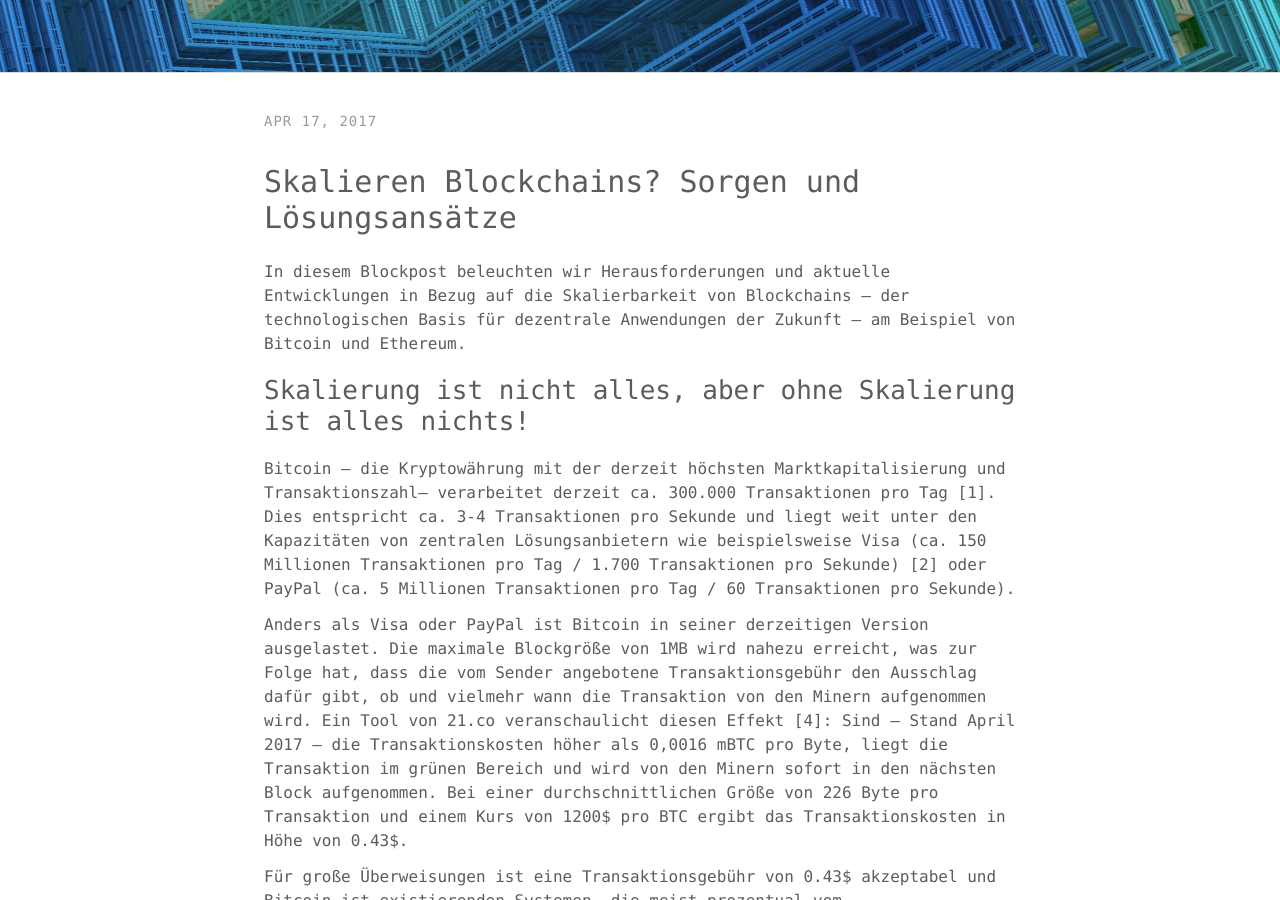
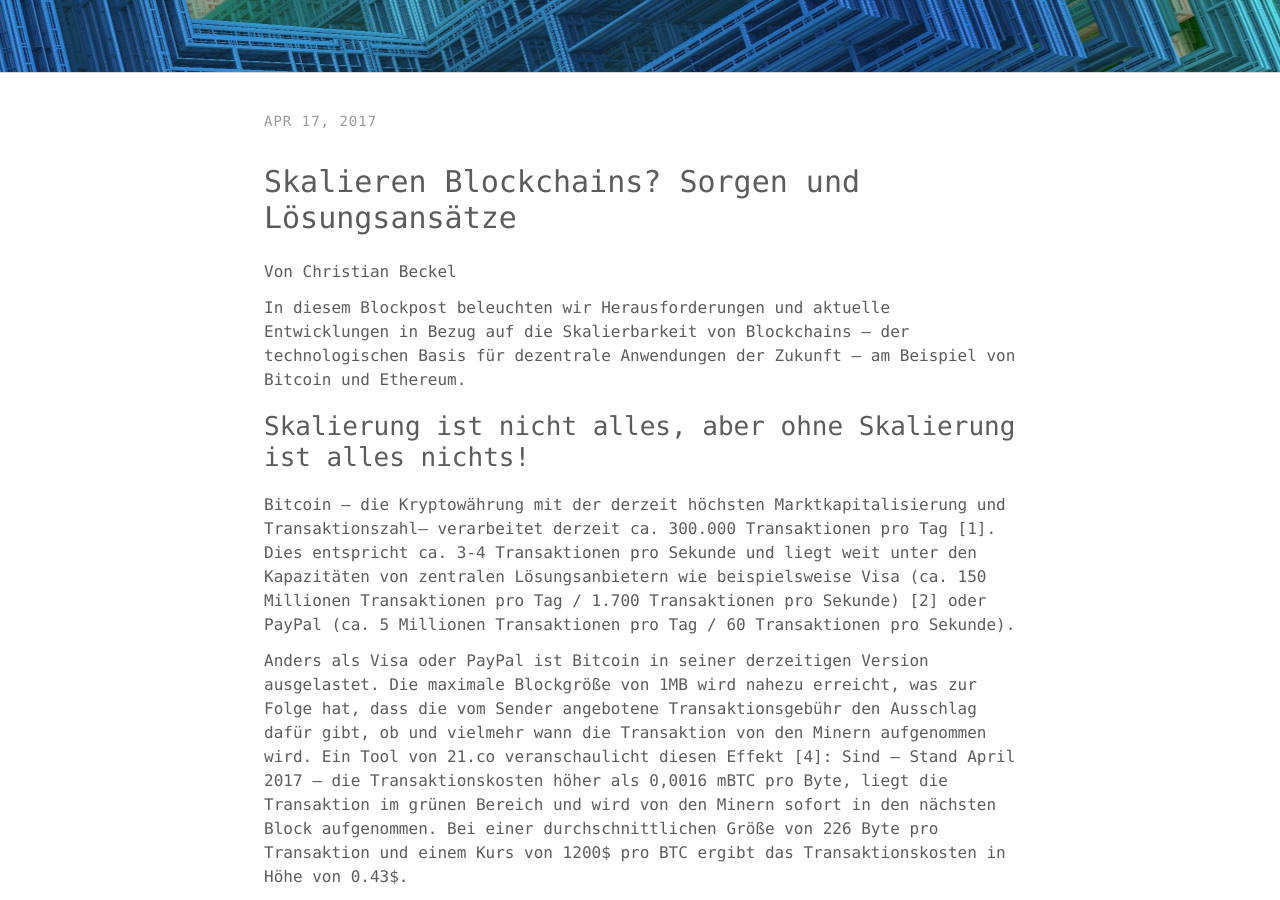
Before and after one commit to blocklab/site, a Jekyll site: the page built from _posts/2017-04-17-Skalierung.md, in a window 1280 px wide and 900 px high, scrolled down 350 px. Built offline with Jekyll 4.4.1, drawn with Linux system fonts in a browser that asks for light colours.

Commit message:
added author

```diff
--- a/_posts/2017-04-17-Skalierung.md
+++ b/_posts/2017-04-17-Skalierung.md
@@ -2,6 +2,7 @@
 layout: post
 title: "Skalieren Blockchains? Sorgen und Lösungsansätze"
 ---
+Von Christian Beckel
 
 In diesem Blockpost beleuchten wir Herausforderungen und aktuelle Entwicklungen in Bezug auf die Skalierbarkeit von Blockchains – der technologischen Basis für dezentrale Anwendungen der Zukunft – am Beispiel von Bitcoin und Ethereum.
 
```
